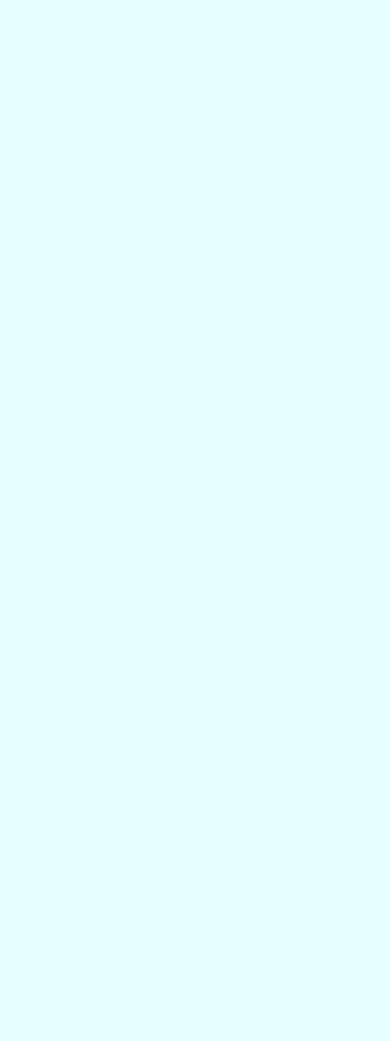
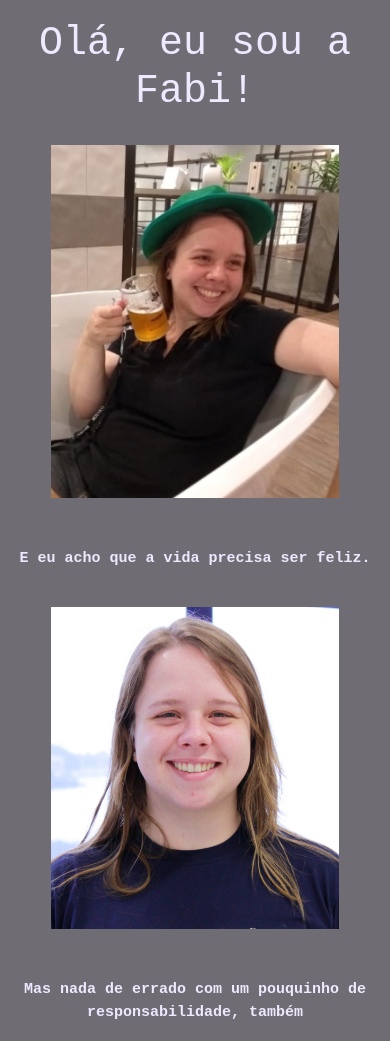
Before and after one commit to FabiSchwarz/FabiSchwarz.github.io, a plain HTML site: page index.html in a window 390 px wide. Before the commit the page ends 844 px from the top, so only its background shows below. Drawn offline with nearby package versions, Linux system fonts and the light colour scheme.

Commit message:
mudanca3

```diff
--- a/index.html
+++ b/index.html
@@ -7,7 +7,7 @@
     	<link rel="stylesheet" href="https://stackpath.bootstrapcdn.com/bootstrap/4.1.3/css/bootstrap.min.css" integrity="sha384-MCw98/SFnGE8fJT3GXwEOngsV7Zt27NXFoaoApmYm81iuXoPkFOJwJ8ERdknLPMO" crossorigin="anonymous">
 
 
-    	<title>Padaria do Tiozinho</title>
+    	<title>Olá! Eu sou a Fabi!</title>
 
 
 	    <style type="text/css">
@@ -19,8 +19,8 @@
 		    body{
 		        font-family: sans-serif;
 		        /**Lembre-se da # para sinalizar que você está usando um hexadecimal**/
-	        color: cc0000;
-	        background: #E4FDFE;
+		        color: #cc0000;
+		        background: #6F6D73;
 		        margin-top: 20px;
 		        align-content: center;
 		    }
@@ -34,25 +34,26 @@
 		        width: 25%;
 		    }
 		    h1{
-	        font-family: sans-serif;
-	        color: #cc0000;
+		        font-family: Courier New;
+		        color: #EFE8FF;
 		        text-align: center;
 		    }
 		    h2{
-	        font-family: sans-serif;
-	        color: #cc0000;
+		        font-family: Courier New;
+		        color: #EFE8FF;
 		        font-stretch: ultra-expanded;
 		        text-align: center;
 		    }
 		    h3{
-	        font-family: sans-serif;
-	        color: #cc0000;
+		        font-family: Courier New;
+		        color: #EFE8FF;
 		        text-align: center;
 		    }
 		    p{
-	        font-family: sans-serif;
+		    	font-family: Courier New;
 		        text-align: center;
 		        font-weight: bold;
+		        color: #EFE8FF;
 		        font-size: 15px;
 		    }
 	    </style>
@@ -63,10 +64,43 @@
 
 
 
-	<title>PAGINA HTML</title>
+
 <body>
 
+	<h1>Olá, eu sou a Fabi!</h1>
+	<div class = "container">
+		<div class = "row">
 
+
+
+			<div class = "col-md-3"></div>
+
+
+
+			<div class = "col-md-3">
+				<a href="happyFabi.jpg" target="_blank" >
+	          		<img class="img-responsive" src="happyFabi.jpg" alt="Fabi Feliz!" style="width: 80%">
+	          		<div class="caption">
+	          		<p>E eu acho que a vida precisa ser feliz.</p>
+					</div>
+				</a>
+	      	</div>
+
+
+			<div class = "col-md-3" >
+				<a href="responsibleFabi.jpg" target="_blank">
+	          		<img class="img-responsive" src="responsibleFabi.jpg" alt="Fabi Feliz!" style="width: 80%">
+	          		<div class="caption">
+	          		<p >Mas nada de errado com um pouquinho de responsabilidade, também</p>
+	      			</div>
+	      		</a>
+			</div>
+
+			<div class = "col-md-3"></div>
+
+
+		</div>
+	</div>
 
 
 </body>
```
Also changed, not shown: happyFabi.jpg (added), responsibleFabi.jpg (added), 1 other file. Lines whose indentation alone changed are shown as unchanged.
